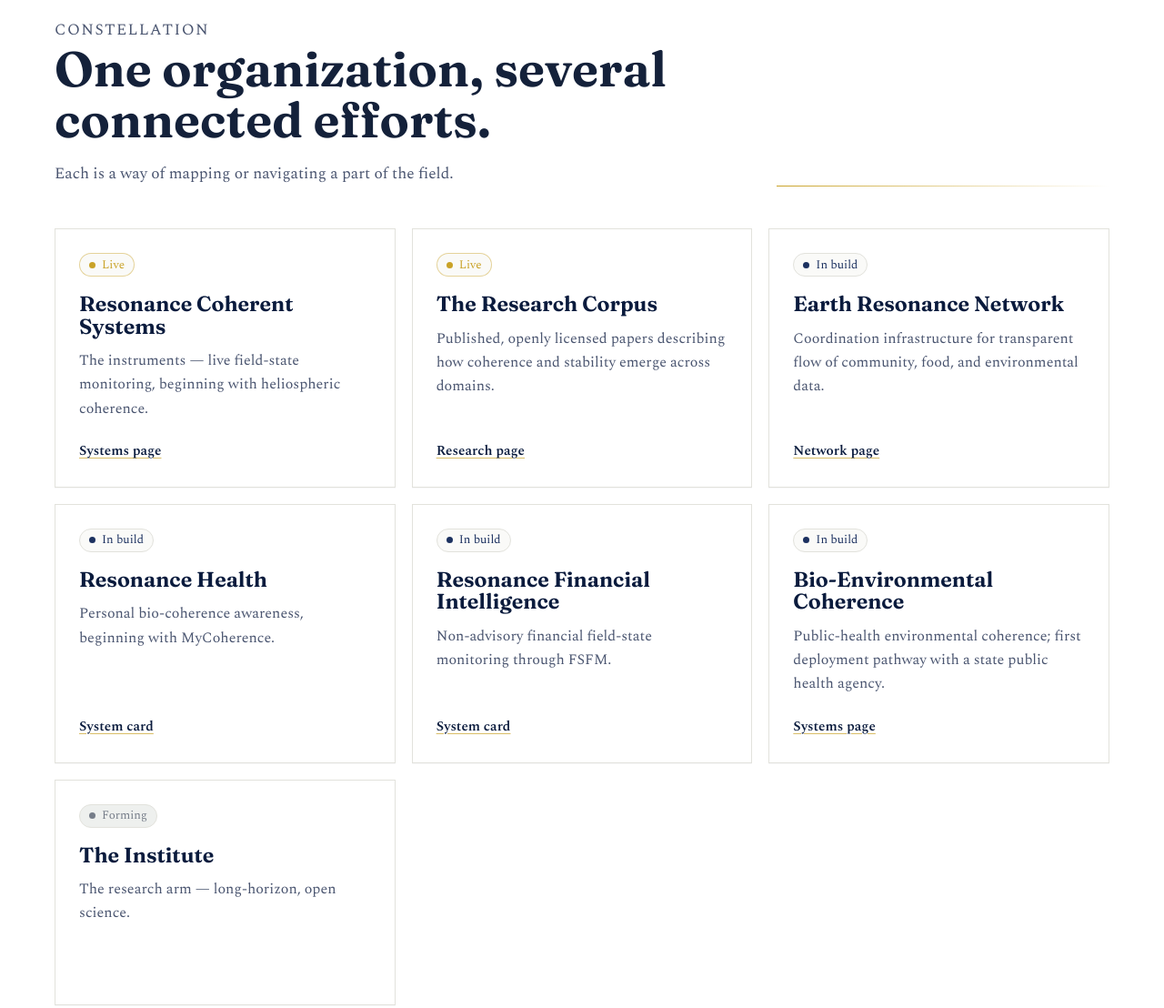
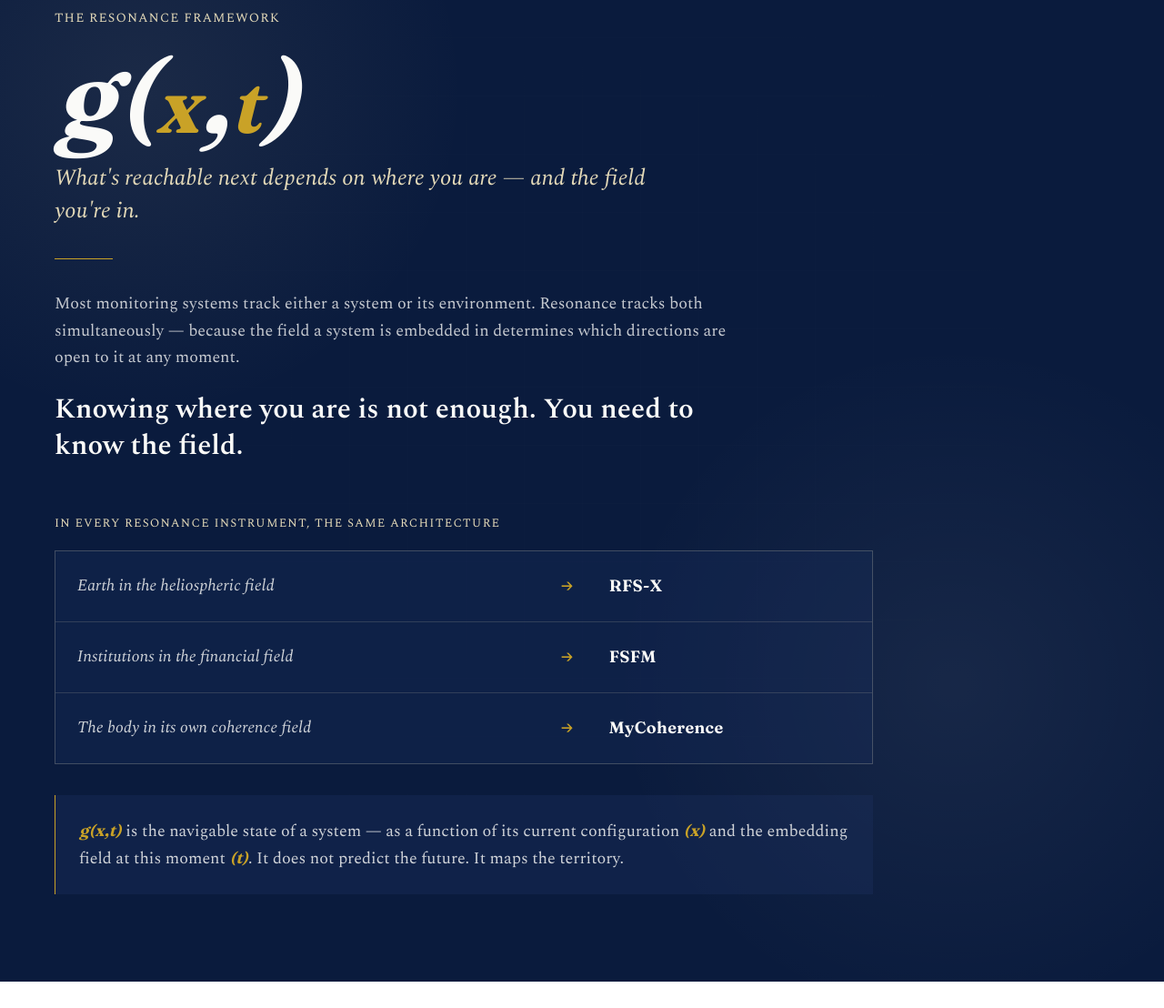
Before and after one commit to ResonanceAdmin/resonancecoherence.org, a plain HTML site: page index.html in a window 1280 px wide. Shown: the part 1460-2568 px from the top of the page at 91% size. Drawn offline with nearby package versions, Linux system fonts and the light colour scheme.

Commit message:
Add gxt framework section to home page

```diff
--- a/assets/css/styles.css
+++ b/assets/css/styles.css
@@ -335,6 +335,166 @@ h3 {
 
 .dark .text-link {
   color: var(--white-warm);
+}
+
+.framework-section {
+  position: relative;
+  overflow: hidden;
+  padding: 96px 0;
+  color: var(--white-warm);
+  background:
+    radial-gradient(circle at 12% 16%, rgba(227, 217, 184, 0.08), transparent 24%),
+    radial-gradient(circle at 82% 72%, rgba(255, 255, 255, 0.055), transparent 28%),
+    var(--navy-deep);
+}
+
+.framework-section::before {
+  content: "";
+  position: absolute;
+  inset: 0;
+  opacity: 0.14;
+  background-image:
+    linear-gradient(rgba(250, 250, 248, 0.08) 1px, transparent 1px),
+    linear-gradient(90deg, rgba(250, 250, 248, 0.06) 1px, transparent 1px);
+  background-size: 64px 64px;
+  mask-image: radial-gradient(circle at 52% 44%, black, transparent 76%);
+}
+
+.framework-signature,
+.framework-architecture,
+.framework-definition {
+  position: relative;
+}
+
+.framework-signature {
+  max-width: 900px;
+}
+
+.framework-section .eyebrow {
+  color: var(--gold-soft);
+}
+
+.framework-notation {
+  margin-top: 8px;
+  color: var(--white-warm);
+  font-style: italic;
+  font-size: clamp(4rem, 11vw, 7.2rem);
+  line-height: 0.95;
+}
+
+.framework-notation em {
+  color: var(--gold);
+  font-size: 0.74em;
+  font-style: italic;
+}
+
+.framework-tagline {
+  max-width: 700px;
+  margin: 18px 0 0;
+  color: var(--gold-soft);
+  font-size: clamp(1.18rem, 2vw, 1.55rem);
+  line-height: 1.45;
+}
+
+.framework-rule {
+  width: 64px;
+  height: 1px;
+  margin: 34px 0;
+  background: var(--gold);
+}
+
+.framework-body {
+  max-width: 760px;
+  margin: 0;
+  color: rgba(250, 250, 248, 0.78);
+}
+
+.framework-emphasis {
+  max-width: 760px;
+  margin: 22px 0 0;
+  color: var(--white-warm);
+  font-size: clamp(1.35rem, 2.4vw, 2rem);
+  font-weight: 600;
+  line-height: 1.32;
+}
+
+.framework-architecture {
+  margin-top: 54px;
+}
+
+.framework-grid-label {
+  margin: 0 0 18px;
+  color: var(--gold-soft);
+  font-size: 0.82rem;
+  letter-spacing: 0.09em;
+  text-transform: uppercase;
+}
+
+.framework-grid {
+  max-width: 900px;
+  border: 1px solid rgba(227, 217, 184, 0.24);
+  background: rgba(28, 49, 96, 0.28);
+}
+
+.framework-row {
+  display: grid;
+  grid-template-columns: minmax(0, 1.3fr) 56px minmax(160px, 0.7fr);
+  gap: 18px;
+  align-items: center;
+  padding: 22px 24px;
+  color: var(--white-warm);
+  text-decoration: none;
+  border-bottom: 1px solid rgba(227, 217, 184, 0.16);
+  transition: background-color 180ms ease, transform 180ms ease;
+}
+
+.framework-row:last-child {
+  border-bottom: 0;
+}
+
+.framework-row:hover,
+.framework-row:focus-visible {
+  color: var(--white-warm);
+  background: rgba(250, 250, 248, 0.045);
+  transform: translateY(-1px);
+}
+
+.field-description {
+  color: rgba(250, 250, 248, 0.82);
+  font-style: italic;
+}
+
+.field-arrow {
+  color: var(--gold);
+  font-size: 1.25rem;
+  text-align: center;
+}
+
+.instrument-name {
+  color: var(--white-warm);
+  font-family: "Fraunces", Georgia, serif;
+  font-weight: 650;
+  letter-spacing: 0.02em;
+}
+
+.framework-definition {
+  max-width: 900px;
+  margin-top: 34px;
+  padding: 24px 26px;
+  border-left: 1px solid var(--gold);
+  background: rgba(28, 49, 96, 0.36);
+}
+
+.framework-definition p {
+  margin: 0;
+  color: rgba(250, 250, 248, 0.82);
+}
+
+.math-mark {
+  color: var(--gold);
+  font-family: "Fraunces", Georgia, serif;
+  font-style: italic;
+  font-weight: 650;
 }
 
 .constellation {
@@ -687,6 +847,15 @@ h3 {
   .card {
     min-height: 214px;
   }
+
+  .framework-row {
+    grid-template-columns: 1fr;
+    gap: 8px;
+  }
+
+  .field-arrow {
+    text-align: left;
+  }
 }
 
 @media (max-width: 620px) {
--- a/index.html
+++ b/index.html
@@ -62,6 +62,44 @@
           <p>Most of the hardest problems we face come down to not knowing where we are. We react to events after they arrive because we cannot see the field they emerged from.</p>
           <p>Resonance exists to make the field legible — through research that maps the space, and instruments that show our position within it.</p>
           <a class="text-link" href="mission.html">Read our mission</a>
+        </div>
+      </div>
+    </section>
+
+    <section class="framework-section" aria-labelledby="framework-title">
+      <div class="section-inner">
+        <div class="framework-signature reveal">
+          <p class="eyebrow">The Resonance Framework</p>
+          <h2 id="framework-title" class="framework-notation"><span>g</span>(<em>x</em>,<em>t</em>)</h2>
+          <p class="framework-tagline"><em>What's reachable next depends on where you are — and the field you're in.</em></p>
+          <div class="framework-rule" aria-hidden="true"></div>
+          <p class="framework-body">Most monitoring systems track either a system or its environment. Resonance tracks both simultaneously — because the field a system is embedded in determines which directions are open to it at any moment.</p>
+          <p class="framework-emphasis">Knowing where you are is not enough. You need to know the field.</p>
+        </div>
+
+        <div class="framework-architecture reveal">
+          <p class="framework-grid-label">In every Resonance instrument, the same architecture</p>
+          <div class="framework-grid" aria-label="Resonance instrument architecture examples">
+            <a class="framework-row" href="systems.html">
+              <span class="field-description">Earth in the heliospheric field</span>
+              <span class="field-arrow" aria-hidden="true">→</span>
+              <span class="instrument-name">RFS-X</span>
+            </a>
+            <a class="framework-row" href="systems.html#fsfm">
+              <span class="field-description">Institutions in the financial field</span>
+              <span class="field-arrow" aria-hidden="true">→</span>
+              <span class="instrument-name">FSFM</span>
+            </a>
+            <a class="framework-row" href="systems.html#mycoherence">
+              <span class="field-description">The body in its own coherence field</span>
+              <span class="field-arrow" aria-hidden="true">→</span>
+              <span class="instrument-name">MyCoherence</span>
+            </a>
+          </div>
+        </div>
+
+        <div class="framework-definition reveal">
+          <p><strong><span class="math-mark">g(x,t)</span></strong> is the navigable state of a system — as a function of its current configuration <strong><span class="math-mark">(x)</span></strong> and the embedding field at this moment <strong><span class="math-mark">(t)</span></strong>. It does not predict the future. It maps the territory.</p>
         </div>
       </div>
     </section>
```
